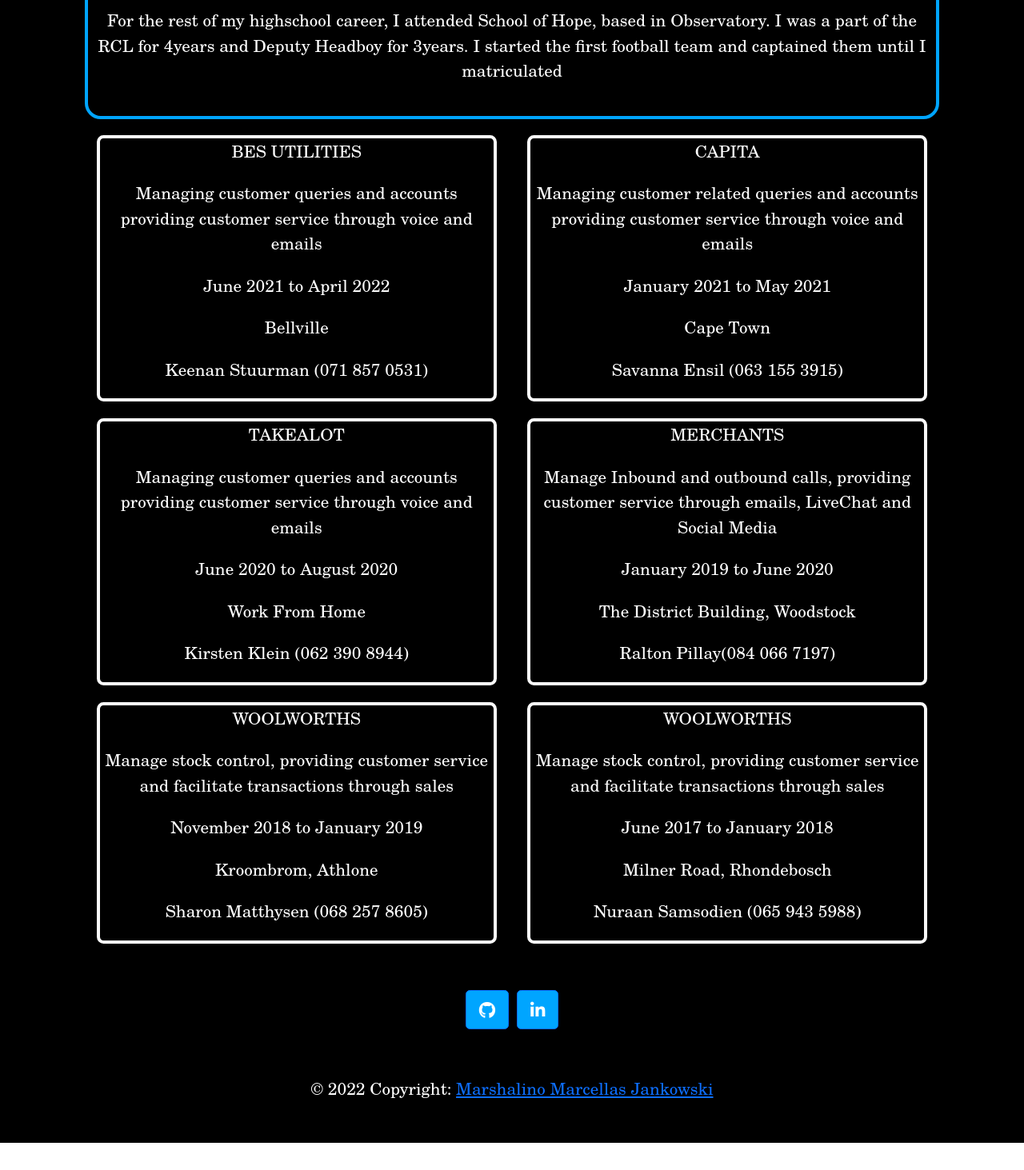
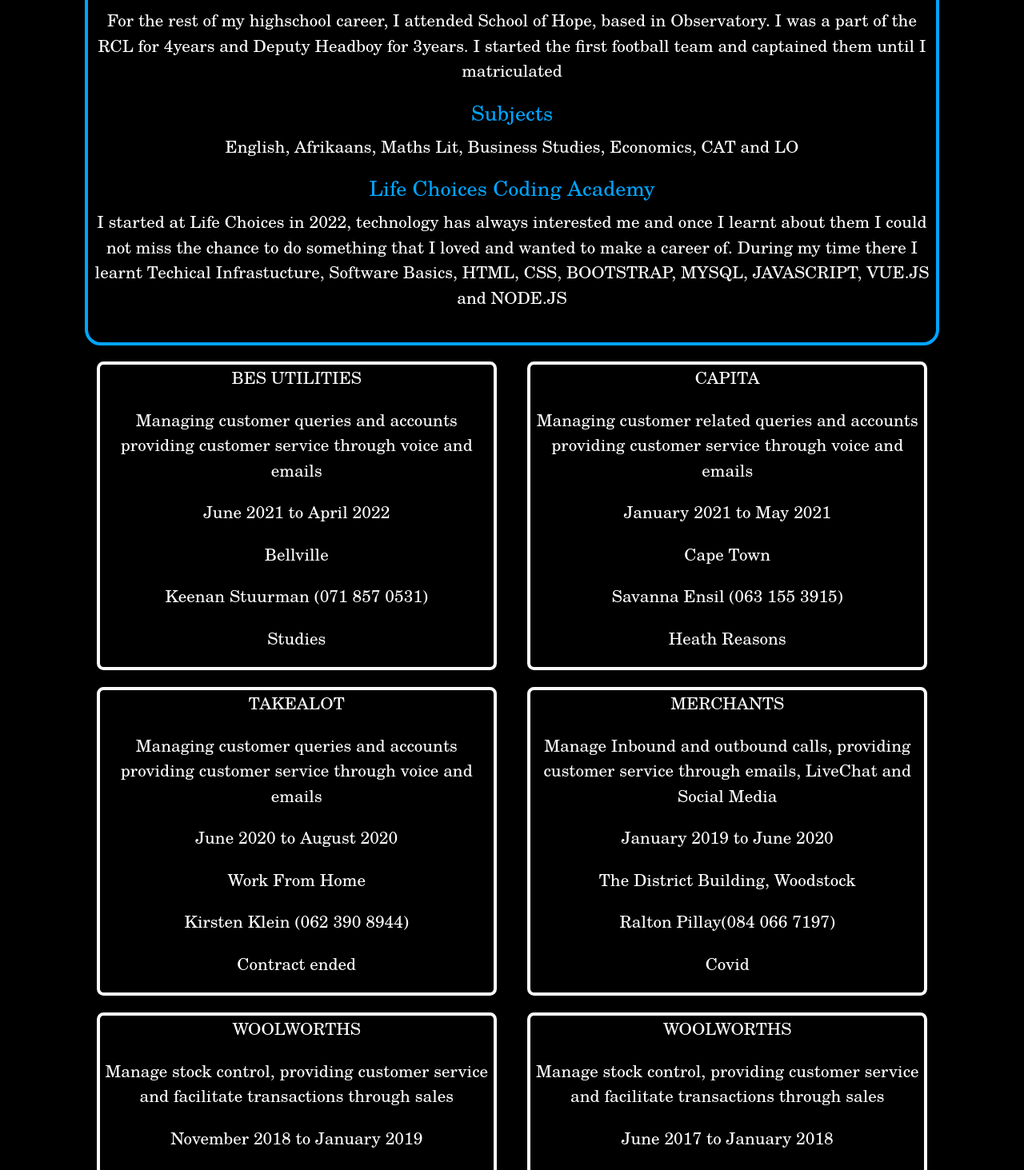
Before and after one commit to Tempestfury11/Vue_Project, a Vue app: page /resume in a window 1280 px wide. Shown: the part 407-1870 px from the top of the page at 80% size. Before the commit the page ends 1836 px from the top, so only its background shows below. Built offline with nearby package versions, Linux system fonts and the light colour scheme.

Commit message:
update 2

```diff
--- a/src/components/resumeCards.vue
+++ b/src/components/resumeCards.vue
@@ -12,6 +12,7 @@
           <p>{{ item.duration }}</p>
           <p>{{ item.location }}</p>
           <p>{{ item.referances }}</p>
+          <p>{{item.rol}}</p>
         </div>
         <br />
       </div>
@@ -31,6 +32,7 @@ export default {
           duration: "June 2021 to April 2022",
           location: "Bellville",
           referances: "Keenan Stuurman (071 857 0531)",
+          rol: "Studies"
         },
         {
           id: 2,
@@ -39,6 +41,7 @@ export default {
           duration: "January 2021 to May 2021",
           location: "Cape Town",
           referances: "Savanna Ensil (063 155 3915)",
+          rol: "Heath Reasons"
         },
         {
           id: 3,
@@ -47,6 +50,7 @@ export default {
           duration: "June 2020 to August 2020",
           location: "Work From Home",
           referances: "Kirsten Klein (062 390 8944)",
+          rol: "Contract ended"
         },
         {
           id: 4,
@@ -55,6 +59,7 @@ export default {
           duration: "January 2019 to June 2020",
           location: "The District Building, Woodstock",
           referances: "Ralton Pillay(084 066 7197)",
+          rol: "Covid"
         },
         {
           id: 5,
@@ -63,6 +68,7 @@ export default {
           duration: "November 2018 to January 2019",
           location: "Kroombrom, Athlone",
           referances: "Sharon Matthysen (068 257 8605)",
+          rol: "Contract Ended"
         },
         {
           id: 6,
@@ -71,6 +77,7 @@ export default {
           duration: "June 2017 to January 2018",
           location: "Milner Road, Rhondebosch",
           referances: "Nuraan Samsodien (065 943 5988)",
+          rol: "Studies"
         },
       ],
     };
--- a/src/views/AboutView.vue
+++ b/src/views/AboutView.vue
@@ -5,31 +5,44 @@
       <br>
       <div class="row">
         <div class="col-md-4 pt-4">
-            <img class="img-fluid" src="https://i.postimg.cc/sx9FKkBV/Marshalino-2.jpg"
-              alt="aboutmeimage"/>
+          <img class="img-fluid" src="https://i.postimg.cc/sx9FKkBV/Marshalino-2.jpg" alt="aboutmeimage" />
         </div>
         <div id="abouttext" class="col-md-8">
           <h2 id="heading">My Name Is Marshalino Jankowski</h2>
           <p>
-              I am 24 years old, born, and bred in Cape Town, South Africa. My interests include music, football, and gaming. My skills include playing the guitar, piano and bass. I am very physically active as football is one of my main passions. When I have free time I enjoy listening to music, playing video games like Call of Duty and watching my favorite football teams in the UCL
+            I am 24 years old, born, and bred in Cape Town, South Africa. My interests include music, football and
+            gaming. My skills include playing the guitar and piano. I am physically active as football is one
+            of my main passions. When I have free time I enjoy playing video games like Call of Duty
+            and watching my favorite football teams in the UCL
             <br>
-              When I attended school I founded the first football team named Hope United and captained them until I matriculated. I also participated in athletics, getting my colors thrice for sprinting and long distance. I was also part of the chess team and RCL where I was deputy headboy for 3years
+            When I attended school I founded the first football team named Hope United and captained them until I
+            matriculated. I also participated in athletics, getting my colors for sprinting and long distance. I
+            was also part of the chess team and RCL where I was deputy headboy for 3years
             <br>
-                I have been working since the age of 16. Once I passed matric I got my first 9-5 job and have worked for various different companies, you may find out more about that on my resume page. Technology has always been an interest of mine growing up. So once I heard about lifechoices and the opportunities they offered, I jumped at it. You may check out my projects in the project page
+            I have been working since the age of 16. Once I passed matric I got my first 9-5 job and have worked for
+            various different companies, you may find out more about that on my resume page. Technology has always been
+            an interest of mine growing up. So once I heard about lifechoices and the opportunities they offered, I
+            jumped at it. You may check out my projects in the project page
           </p>
-          <p>Contact Number : 0618445578</p>
-          <p>Email Address : MarshalinoJankowski98@gmail.com</p>
-          <p>Language : English</p>
+          <p><i class="fa-solid fa-mobile-screen"></i>0618445578</p>
+          <p><i class="fa-regular fa-envelope"></i>Swiftyblue11@gmail.com</p>
+          <p><i class="fa-solid fa-headset"></i>English</p>
+          <p><i class="fa-regular fa-calendar-days"></i>11/01/1998</p>
+          <p><i class="fa-solid fa-house"></i>Athlone</p>
+          <a target="_blank" href="https://github.com/Tempestfury11" class="button button2">GitHub</a>
+        </div>
+        <div class="row">
+          <div class="col pt-4">
             <div id="iconsabout">
+              <h2 id="heading">My Techical Skills</h2>
               <i class="bi fa-2x bi-filetype-html mx-1"></i><span>HTML</span>
               <i class="bi fa-2x bi-filetype-css mx-1"></i><span>CSS</span>
               <i class="bi fa-2x bi-filetype-sql mx-1"></i><span>MYSQL</span>
-            <br>
-            <i class="bi fa-2x bi-bootstrap mx-1"></i><span>BOOTSTRAP</span>
               <i class="bi fa-2x bi-filetype-java mx-1"></i><span>JAVASCRIPT</span>
               <i class="fa-brands fa-2x fa-vuejs mx-1"></i><span>Vue.js</span>
+              <br>
             </div>
-              <a target="_blank" href="https://github.com/Tempestfury11" class="button button2">GitHub</a>
+          </div>
         </div>
       </div>
     </div>
@@ -43,18 +56,20 @@ export default {
 </script>
 
 <style scoped>
-.about{
+.about {
   background-color: black;
   padding: 50px 0 50px 0;
 }
-.about img{
+
+.about img {
   width: 500px;
   height: 750px;
   object-fit: cover;
   border: 5px solid white;
-  border-radius:20px;
+  border-radius: 20px;
 }
-#abouttext{
+
+#abouttext {
   padding: 30px 0 0 0;
 }
 
@@ -72,7 +87,7 @@ export default {
   font-size: 16px;
   transition-duration: 0.4s;
   cursor: pointer;
-  border-radius: 5px ;
+  border-radius: 5px;
 }
 
 .button2 {
@@ -84,8 +99,8 @@ export default {
   background-color: white;
   color: black;
 }
-#heading{
+
+#heading {
   color: #00a5ff
 }
-
 </style>
--- a/src/views/ResumeView.vue
+++ b/src/views/ResumeView.vue
@@ -7,13 +7,22 @@
         <div class="col-12">
           <div class="school">
             <h5 id="heading">Alexander Sinton High School</h5>
-              <p>I started my highschool career off at Alexander Sinton High, based in Crawford. I was only there for a year however I learned how to play guitar in my time there</p>
+            <p>I started my highschool career off at Alexander Sinton High, based in Crawford. I was only there for a
+              year however I learned how to play guitar in my time there</p>
             <h5 id="heading">School of Hope</h5>
-              <p>For the rest of my highschool career, I attended School of Hope, based in Observatory. I was a part of the RCL for 4years and Deputy Headboy for 3years. I started the first football team and captained them until I matriculated</p>
+            <p>For the rest of my highschool career, I attended School of Hope, based in Observatory. I was a part of
+              the RCL for 4years and Deputy Headboy for 3years. I started the first football team and captained them
+              until I matriculated</p>
+            <h5 id="heading">Subjects</h5>
+            <p>English, Afrikaans, Maths Lit, Business Studies, Economics, CAT and LO</p>
+            <h5 id="heading">Life Choices Coding Academy</h5>
+            <p>I started at Life Choices in 2022, technology has always interested me and once I learnt about them I
+              could not miss the chance to do something that I loved and wanted to make a career of. During my time there I learnt Techical
+              Infrastucture, Software Basics, HTML, CSS, BOOTSTRAP, MYSQL, JAVASCRIPT, VUE.JS and NODE.JS</p>
           </div>
         </div>
         <div id="jobs">
-            <resumeCards/>
+          <resumeCards />
         </div>
       </div>
     </div>
@@ -32,10 +41,12 @@ export default {
   background-color: black;
   padding: 0 0 30 0;
 }
-.resume h1{
+
+.resume h1 {
   padding: 70px 0 0 0;
 }
-.school{
+
+.school {
   background-color: black;
   color: white;
   margin: 20px 20px 20px 20px;
@@ -43,10 +54,12 @@ export default {
   border: 0.2em solid #00a5ff;
   border-radius: 20px
 }
-#heading{
+
+#heading {
   color: #00a5ff;
 }
-.cards{
+
+.cards {
   margin: 0 20px;
   align-items: center;
   text-align: center;
@@ -54,10 +67,12 @@ export default {
   border: 2px solid #00a5ff;
   border-radius: 20px;
 }
-h2{
-  color:#00a5ff;
+
+h2 {
+  color: #00a5ff;
 }
-#jobs{
+
+#jobs {
   text-align: center;
   align-items: center;
   justify-content: center;
```
Lines whose indentation alone changed are shown as unchanged.
